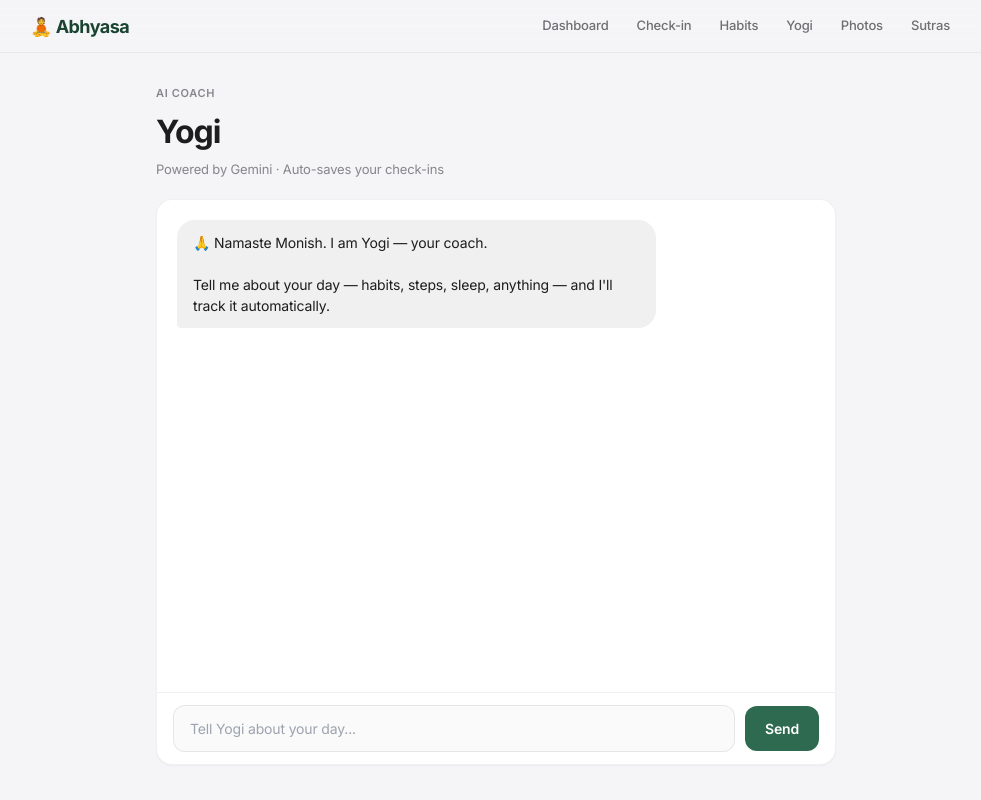
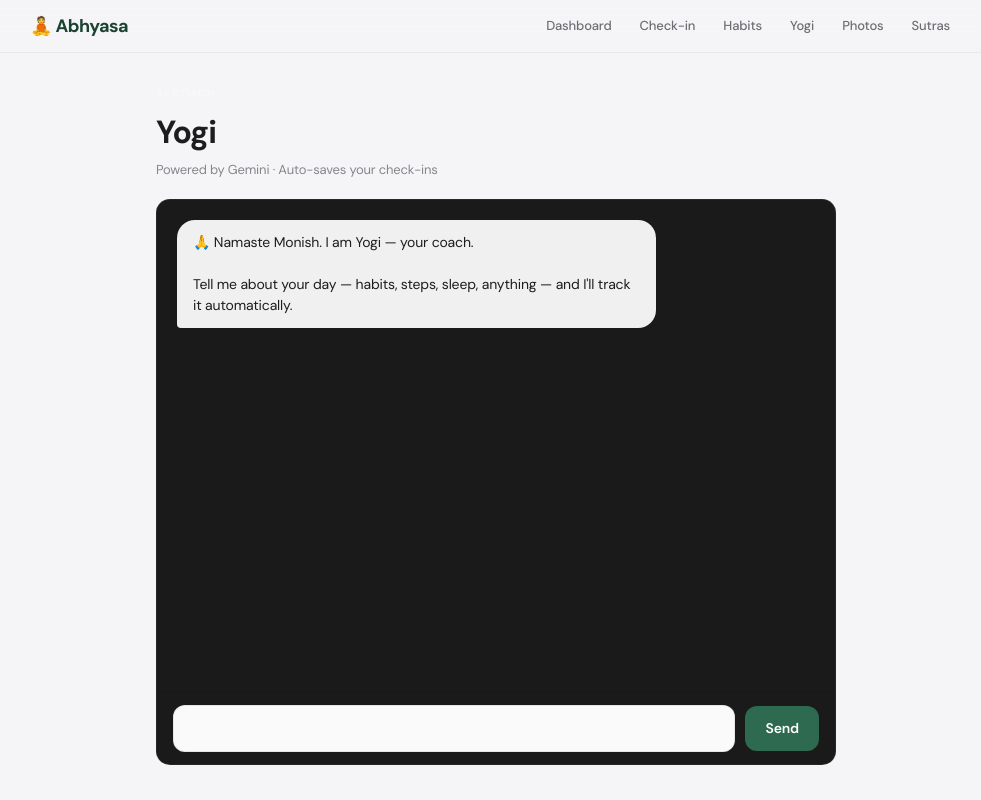
Before and after one commit to monish-dsg/abhyasa100, a Next.js app: page /yogi in a window 1280 px wide. Shown: the whole page, without its empty margins (144-1125 px from the left). Built offline with nearby package versions, Linux system fonts and the light colour scheme; no server answers; the database is empty.

Commit message:
Update globals.css

```diff
--- a/app/globals.css
+++ b/app/globals.css
@@ -1,169 +1,148 @@
-@import url('https://fonts.googleapis.com/css2?family=Inter:wght@300;400;500;600;700&display=swap');
+@import url('https://fonts.googleapis.com/css2?family=DM+Sans:wght@300;400;500;600;700&display=swap');
 
 @tailwind base;
 @tailwind components;
 @tailwind utilities;
 
 :root {
-  --bg: #f5f5f7;
-  --card: #ffffff;
-  --card-border: rgba(0,0,0,0.06);
-  --text-primary: #1d1d1f;
-  --text-secondary: #6e6e73;
-  --text-tertiary: #86868b;
-  --accent: #2d6a4f;
-  --accent-light: #40916c;
-  --accent-bg: rgba(45,106,79,0.08);
-  --accent-bg-hover: rgba(45,106,79,0.12);
-  --dark-green: #1b4332;
-  --green: #40916c;
-  --orange: #e76f51;
-  --red: #e63946;
-  --glass: rgba(255,255,255,0.72);
-  --glass-border: rgba(255,255,255,0.5);
-  --shadow-sm: 0 1px 2px rgba(0,0,0,0.04);
-  --shadow-md: 0 2px 12px rgba(0,0,0,0.06);
-  --shadow-lg: 0 8px 30px rgba(0,0,0,0.08);
-  --radius: 16px;
+  --bg: #0B0B0B;
+  --bg-raised: #141414;
+  --bg-card: #1A1A1A;
+  --bg-card-hover: #222222;
+  --border: rgba(255,255,255,0.06);
+  --border-light: rgba(255,255,255,0.1);
+  --text-primary: #FFFFFF;
+  --text-secondary: rgba(255,255,255,0.6);
+  --text-tertiary: rgba(255,255,255,0.35);
+  --accent: #00D1A0;
+  --accent-dim: rgba(0,209,160,0.15);
+  --accent-hover: #00E8B2;
+  --strain-blue: #3B9EFF;
+  --recovery-green: #00D1A0;
+  --recovery-yellow: #FFCB00;
+  --recovery-red: #FF3B3B;
+  --whoop-red: #FF0100;
+  --dark-green: #00D1A0;
+  --green: #00D1A0;
+  --orange: #FFCB00;
+  --red: #FF3B3B;
+  --shadow: 0 2px 16px rgba(0,0,0,0.4);
+  --radius: 14px;
   --radius-sm: 10px;
-  --radius-xs: 8px;
 }
 
 * {
   -webkit-font-smoothing: antialiased;
   -moz-osx-font-smoothing: grayscale;
+  box-sizing: border-box;
 }
 
 body {
-  font-family: 'Inter', -apple-system, BlinkMacSystemFont, 'SF Pro Display', 'SF Pro Text', sans-serif;
+  font-family: 'DM Sans', -apple-system, BlinkMacSystemFont, sans-serif;
   background: var(--bg);
   color: var(--text-primary);
   letter-spacing: -0.01em;
+  margin: 0;
 }
 
-/* Card base */
 .card {
-  background: var(--card);
-  border: 1px solid var(--card-border);
+  background: var(--bg-card);
+  border: 1px solid var(--border);
   border-radius: var(--radius);
-  box-shadow: var(--shadow-sm);
-  transition: box-shadow 0.3s ease, transform 0.3s ease;
+  transition: all 0.2s ease;
 }
 
 .card:hover {
-  box-shadow: var(--shadow-md);
+  border-color: var(--border-light);
 }
 
-.card-interactive:hover {
-  transform: translateY(-1px);
-  box-shadow: var(--shadow-lg);
+.section-title {
+  font-size: 0.6875rem;
+  font-weight: 600;
+  letter-spacing: 0.08em;
+  text-transform: uppercase;
+  color: var(--text-tertiary);
 }
 
-/* Glass effect */
-.glass {
-  background: var(--glass);
-  backdrop-filter: blur(20px);
-  -webkit-backdrop-filter: blur(20px);
-  border: 1px solid var(--glass-border);
-}
-
-/* Custom scrollbar */
-::-webkit-scrollbar {
-  width: 6px;
-}
-
-::-webkit-scrollbar-track {
-  background: transparent;
-}
-
-::-webkit-scrollbar-thumb {
-  background: rgba(0,0,0,0.15);
-  border-radius: 3px;
-}
-
-::-webkit-scrollbar-thumb:hover {
-  background: rgba(0,0,0,0.25);
-}
-
-/* Smooth page transitions */
-main {
-  animation: fadeIn 0.4s ease-out;
-}
-
-@keyframes fadeIn {
-  from { opacity: 0; transform: translateY(8px); }
-  to { opacity: 1; transform: translateY(0); }
-}
-
-/* Button styles */
 .btn-primary {
-  background: linear-gradient(135deg, var(--dark-green), var(--accent));
-  color: white;
+  background: var(--accent);
+  color: #0B0B0B;
   border: none;
   border-radius: var(--radius-sm);
-  font-weight: 600;
+  font-weight: 700;
   font-size: 0.9375rem;
   letter-spacing: -0.01em;
   transition: all 0.2s ease;
   cursor: pointer;
+  font-family: inherit;
 }
 
 .btn-primary:hover {
-  filter: brightness(1.08);
-  transform: translateY(-1px);
-  box-shadow: 0 4px 16px rgba(45,106,79,0.3);
+  background: var(--accent-hover);
 }
 
-.btn-primary:active {
-  transform: translateY(0);
-}
-
-/* Input styles */
 input[type="number"],
 input[type="text"],
 input[type="date"],
 input[type="time"],
 textarea {
-  border: 1px solid var(--card-border);
-  border-radius: var(--radius-xs);
+  border: 1px solid var(--border);
+  border-radius: var(--radius-sm);
   padding: 10px 14px;
   font-size: 0.9375rem;
   font-family: inherit;
   color: var(--text-primary);
-  background: var(--card);
+  background: var(--bg-raised);
   transition: border-color 0.2s ease, box-shadow 0.2s ease;
   width: 100%;
 }
 
-input:focus,
-textarea:focus {
+input:focus, textarea:focus {
   outline: none;
   border-color: var(--accent);
-  box-shadow: 0 0 0 3px var(--accent-bg);
+  box-shadow: 0 0 0 3px var(--accent-dim);
 }
 
-/* Color pills */
-.color-dark-green { background: var(--dark-green); color: white; }
-.color-green { background: var(--green); color: white; }
-.color-orange { background: var(--orange); color: white; }
-.color-red { background: var(--red); color: white; }
-
-/* Tag / pill style */
-.pill {
-  display: inline-flex;
-  align-items: center;
-  padding: 4px 12px;
-  border-radius: 100px;
-  font-size: 0.75rem;
-  font-weight: 600;
-  letter-spacing: 0.02em;
+input::placeholder, textarea::placeholder {
+  color: var(--text-tertiary);
 }
 
-/* Section headers */
-.section-title {
-  font-size: 0.6875rem;
-  font-weight: 600;
-  letter-spacing: 0.06em;
-  text-transform: uppercase;
-  color: var(--text-tertiary);
+::-webkit-scrollbar { width: 6px; }
+::-webkit-scrollbar-track { background: transparent; }
+::-webkit-scrollbar-thumb { background: rgba(255,255,255,0.1); border-radius: 3px; }
+::-webkit-scrollbar-thumb:hover { background: rgba(255,255,255,0.2); }
+
+main { animation: fadeUp 0.3s ease-out; }
+@keyframes fadeUp {
+  from { opacity: 0; transform: translateY(6px); }
+  to { opacity: 1; transform: translateY(0); }
 }
+
+/* Color scheme for calendar */
+.color-dark-green { background: var(--recovery-green); color: #0B0B0B; }
+.color-green { background: var(--recovery-green); color: #0B0B0B; }
+.color-orange { background: var(--recovery-yellow); color: #0B0B0B; }
+.color-red { background: var(--recovery-red); color: #0B0B0B; }
+
+/* Nav hover */
+.nav-link { font-size: 0.8125rem; font-weight: 500; color: rgba(255,255,255,0.5); text-decoration: none; padding: 6px 12px; border-radius: 8px; transition: all 0.2s ease; }
+.nav-link:hover { background: rgba(255,255,255,0.06); color: #FFFFFF; }
+.nav-logo { font-size: 1.125rem; font-weight: 700; color: var(--accent); text-decoration: none; letter-spacing: -0.03em; }
+
+/* Log row hover */
+.log-row { transition: background 0.2s ease; }
+.log-row:hover { background: rgba(255,255,255,0.03); }
+
+/* Photo hover */
+.photo-img { transition: transform 0.3s ease; }
+.photo-img:hover { transform: scale(1.05); }
+
+/* Calendar cell */
+.cal-cell { transition: transform 0.15s ease; }
+.cal-cell:hover { transform: scale(1.1); }
+
+/* Date and time input color scheme fix for dark bg */
+input[type="date"]::-webkit-calendar-picker-indicator,
+input[type="time"]::-webkit-calendar-picker-indicator {
+  filter: invert(1);
+}
```
